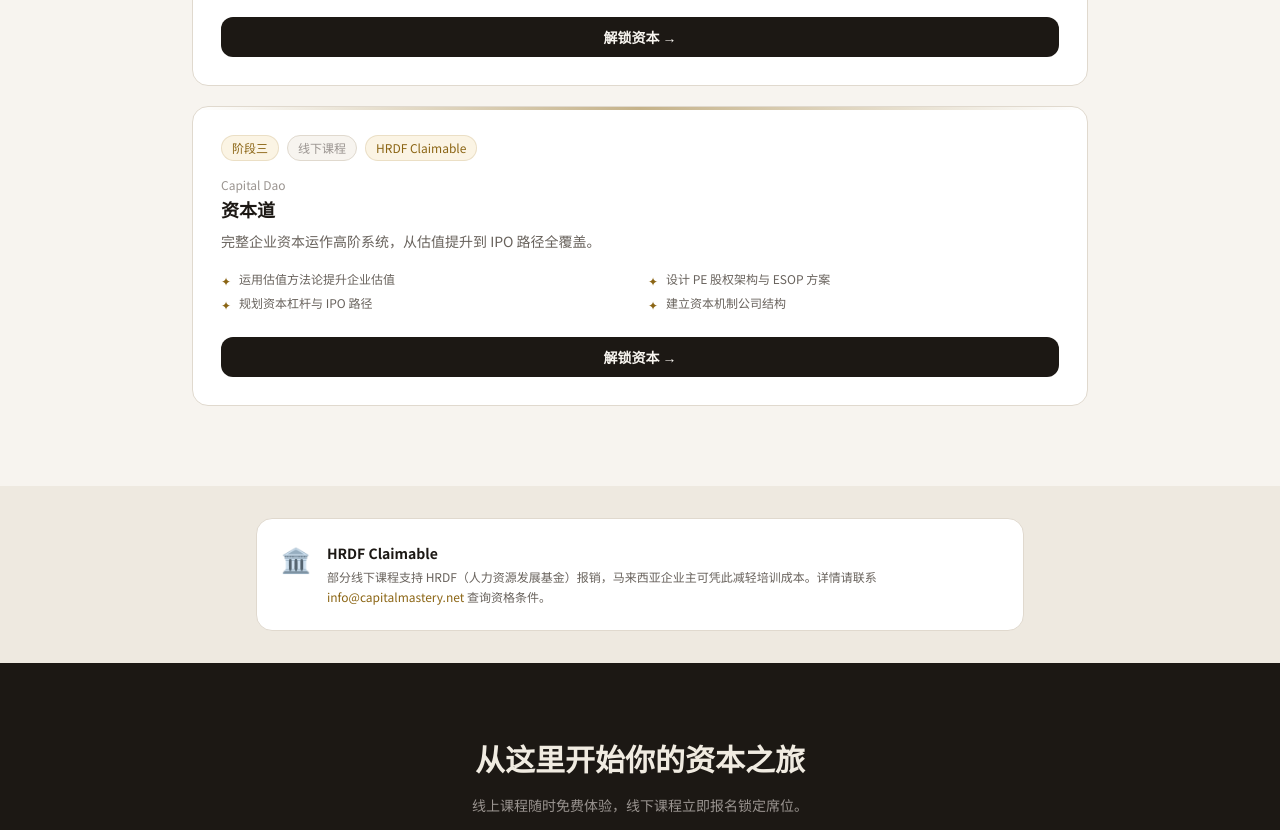
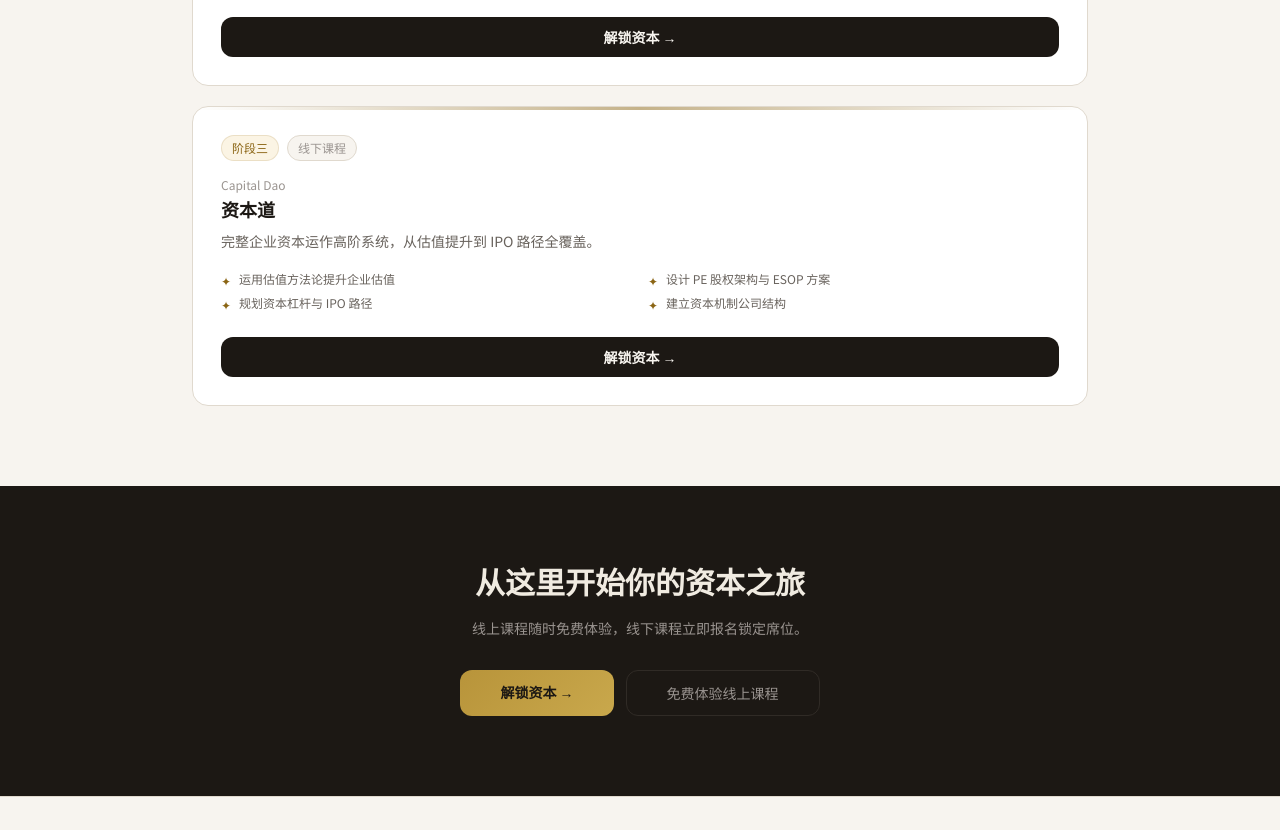
Before and after one commit to Jeffryyew/ZiBendao, a Next.js app: page /courses in a window 1280 px wide. Shown: the part 1780-2610 px from the top of the page. Built offline with nearby package versions, Linux system fonts and the light colour scheme; no server answers.

Commit message:
feat: remove all HRDF-related content from courses page and i18n

```diff
--- a/src/app/courses/page.tsx
+++ b/src/app/courses/page.tsx
@@ -94,7 +94,6 @@ const OFFLINE_COURSES = [
     },
     accent: "#2D5FA8",
     accentLight: "#EDF2FC",
-    badge: { zh: "HRDF Claimable", en: "HRDF Claimable" },
   },
   {
     id: 3,
@@ -126,7 +125,6 @@ const OFFLINE_COURSES = [
     },
     accent: "#8B6514",
     accentLight: "#FBF4E4",
-    badge: { zh: "HRDF Claimable", en: "HRDF Claimable" },
   },
 ];
 
@@ -280,7 +278,6 @@ export default async function CoursesPage() {
           <div className="space-y-5">
             {OFFLINE_COURSES.map((course) => {
               const c = isEn ? course.en : course.zh;
-              const badge = isEn ? course.badge.en : course.badge.zh;
               return (
                 <div key={course.id} className="rounded-2xl p-7 relative overflow-hidden" style={{ backgroundColor: "#FFFFFF", border: "1px solid #E0D9CE" }}>
                   <div style={{ position: "absolute", top: 0, left: 0, right: 0, height: 3, background: `linear-gradient(90deg, transparent, ${course.accent}80, transparent)` }} />
@@ -292,11 +289,6 @@ export default async function CoursesPage() {
                     <span className="text-xs px-2.5 py-1 rounded-full" style={{ backgroundColor: "#F7F4EF", color: "#9A9490", border: "1px solid #E0D9CE" }}>
                       {c.tag}
                     </span>
-                    {badge && (
-                      <span className="text-xs px-2.5 py-1 rounded-full" style={{ backgroundColor: "#FBF4E4", color: "#8B6514", border: "1px solid rgba(139,101,20,0.15)" }}>
-                        {badge}
-                      </span>
-                    )}
                   </div>
 
                   <div className="text-xs mb-0.5" style={{ color: "#9A9490" }}>{c.nameEn}</div>
@@ -322,25 +314,6 @@ export default async function CoursesPage() {
                 </div>
               );
             })}
-          </div>
-        </div>
-      </section>
-
-      {/* HRDF note */}
-      <section className="py-8 px-4" style={{ backgroundColor: "#EEE9E0" }}>
-        <div className="max-w-3xl mx-auto">
-          <div className="rounded-2xl p-6 flex items-start gap-4" style={{ backgroundColor: "#FFFFFF", border: "1px solid #E0D9CE" }}>
-            <div className="text-2xl flex-shrink-0">🏛️</div>
-            <div>
-              <h3 className="font-semibold text-sm mb-1" style={{ color: "#1C1814" }}>HRDF Claimable</h3>
-              <p className="text-xs leading-relaxed" style={{ color: "#68625C" }}>
-                {isEn
-                  ? "Selected offline programmes are eligible for HRDF (Human Resources Development Fund) reimbursement, helping Malaysian business owners reduce training costs. Contact us at "
-                  : "部分线下课程支持 HRDF（人力资源发展基金）报销，马来西亚企业主可凭此减轻培训成本。详情请联系 "}
-                <a href="mailto:info@capitalmastery.net" style={{ color: "#8B6514" }}>info@capitalmastery.net</a>
-                {isEn ? " for eligibility details." : " 查询资格条件。"}
-              </p>
-            </div>
           </div>
         </div>
       </section>
--- a/src/lib/i18n.ts
+++ b/src/lib/i18n.ts
@@ -39,10 +39,6 @@ const dict = {
       section_offline: "线下课程 · Offline Programmes",
       enroll: "解锁资本 →",
       free_trial: "免费体验",
-      hrdf_title: "HRDF Claimable",
-      hrdf_desc: "部分线下课程支持 HRDF（人力资源发展基金）报销，马来西亚企业主可凭此减轻培训成本。详情请联系",
-      hrdf_email: "info@capitalmastery.net",
-      hrdf_suffix: "查询资格条件。",
       cta_title: "从这里开始你的资本之旅",
       cta_desc: "线上课程随时免费体验，线下课程立即报名锁定席位。",
       cta_enroll: "解锁资本 →",
@@ -118,10 +114,6 @@ const dict = {
       section_offline: "Offline Programmes",
       enroll: "Unlock Capital →",
       free_trial: "Free Trial",
-      hrdf_title: "HRDF Claimable",
-      hrdf_desc: "Selected offline programmes are eligible for HRDF (Human Resources Development Fund) reimbursement, helping Malaysian business owners reduce training costs. Contact us at",
-      hrdf_email: "info@capitalmastery.net",
-      hrdf_suffix: "for eligibility details.",
       cta_title: "Begin Your Capital Journey Here",
       cta_desc: "Try the online course anytime for free. Enrol in offline programmes to secure your seat.",
       cta_enroll: "Unlock Capital →",
```
